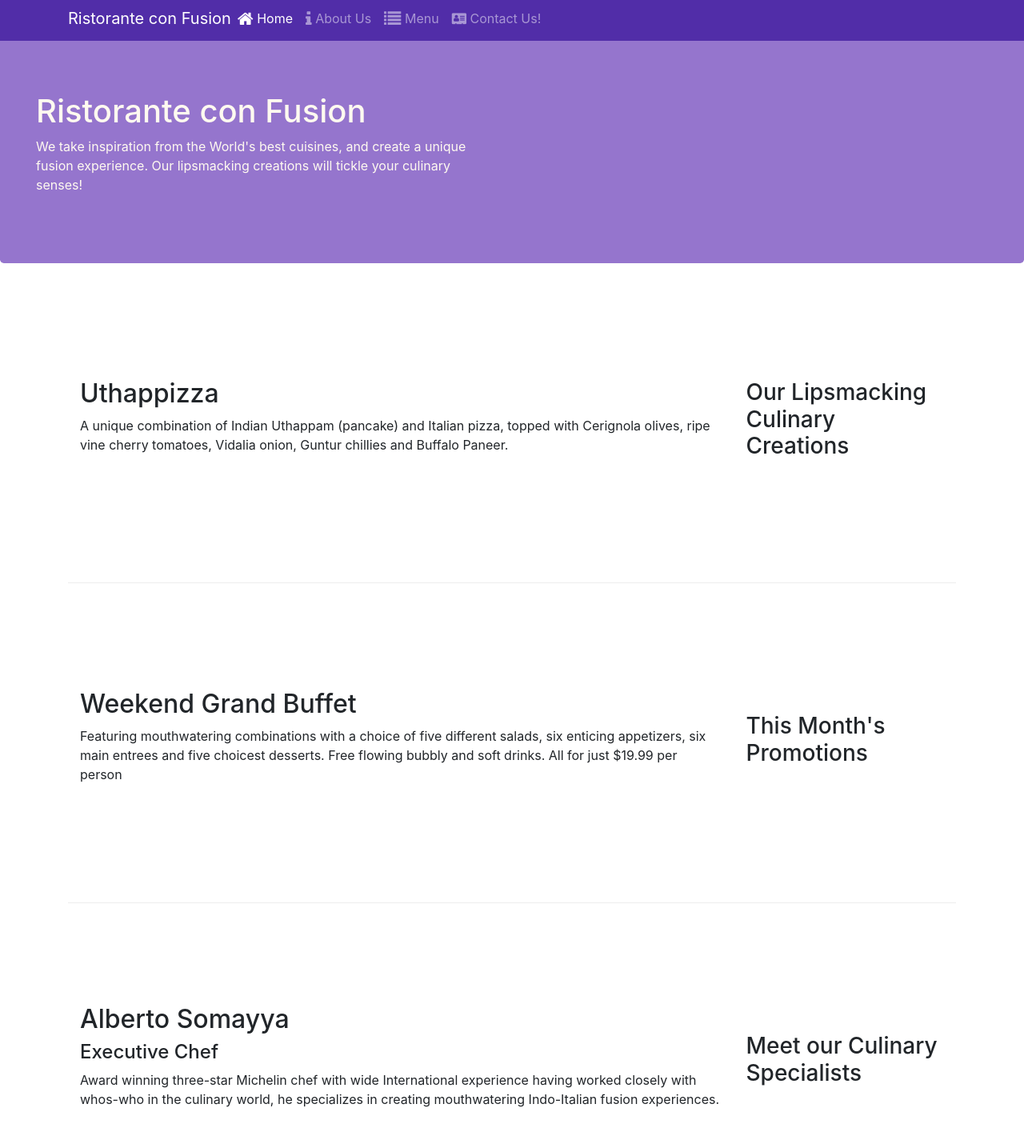
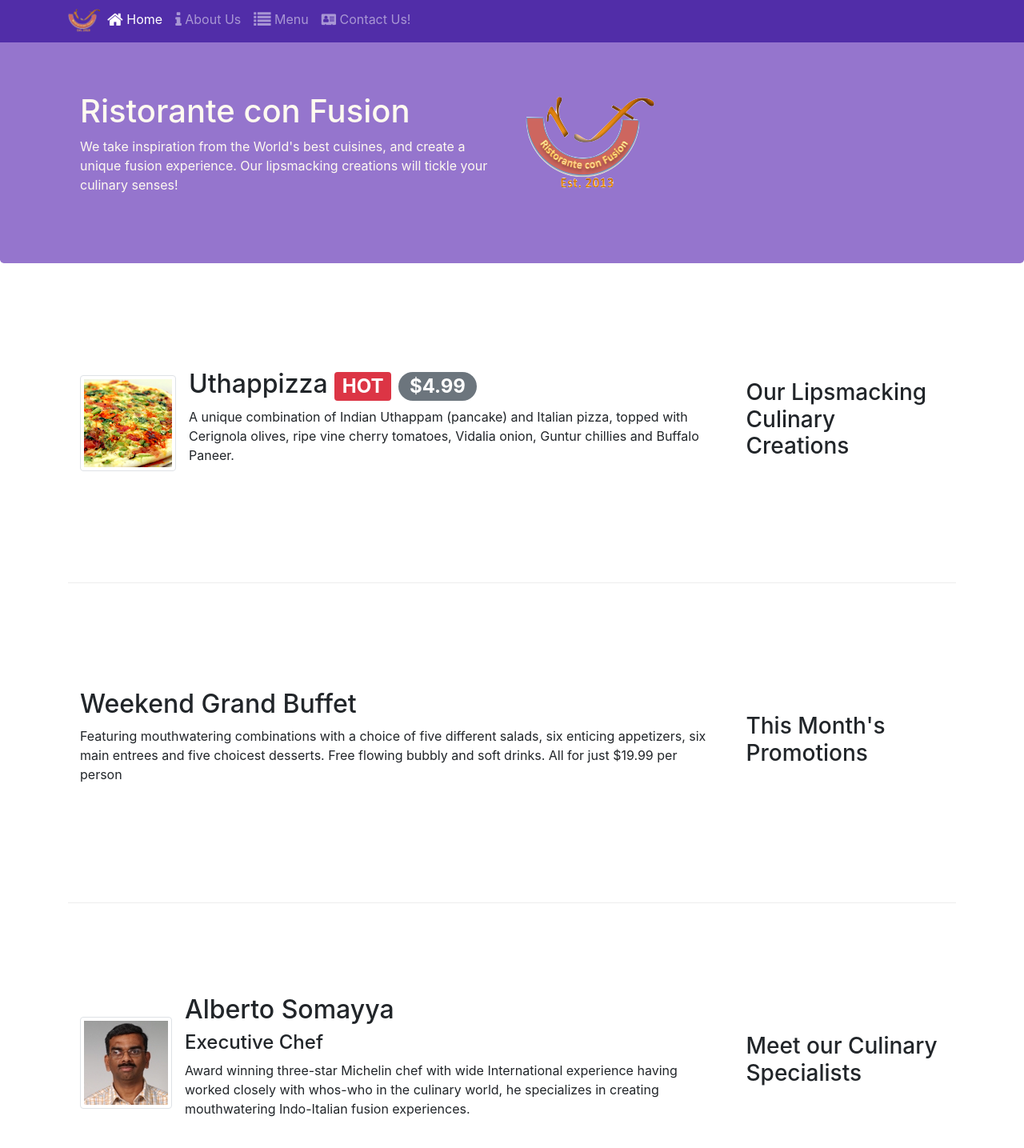
Before and after one commit to avi2801/git-test1, a website: page index.html in a window 1280 px wide. Shown: the part 5-1440 px from the top of the page at 80% size. Drawn offline with nearby package versions, Linux system fonts and the light colour scheme.

Commit message:
images and alert added

```diff
--- a/index.html
+++ b/index.html
@@ -21,7 +21,7 @@
             <button class="navbar-toggler" type="button" data-toggle="collapse" data-target="#Navbar">
                 <span class="navbar-toggler-icon"></span>
             </button>
-            <a class='navbar-brand mr-auto' href="#">Ristorante con Fusion</a>
+            <a class='navbar-brand mr-auto' href="#"><img src="img/logo.png" height="30" width="41" alt=""></a>
             <div class="collapse navbar-collapse" id="Navbar">
                 <ul class='navbar-nav mr-auto'>
                     <li class='nav-item active'><a class='nav-link' href="#"><span class="fa fa-home fa-lg"></span> Home</a></li>
@@ -34,14 +34,15 @@
     </nav>
 
     <header class='jumbotron'>
-        <div class='col-12 col-sm-6'>
-            <div>
-                <div>
+        <div class='container'>
+            <div class="row row-header">
+                <div class="col-12 col-sm-6">
                     <h1>Ristorante con Fusion</h1>
                     <p>We take inspiration from the World's best cuisines, and create a unique fusion experience. Our
                         lipsmacking creations will tickle your culinary senses!</p>
                 </div>
-                <div>
+                <div class="col-12 col-sm align-items-center">
+                  <img src="img/logo.png" alt="" class="img-fluid">
                 </div>
             </div>
         </div>
@@ -53,10 +54,18 @@
                 <h3>Our Lipsmacking Culinary Creations</h3>
             </div>
             <div class="col col-sm order-sm-first col-md">
-                <h2>Uthappizza</h2>
-                <p class='d-sm-block d-none'>A unique combination of Indian Uthappam (pancake) and Italian pizza, topped
-                    with Cerignola olives, ripe vine cherry tomatoes, Vidalia onion, Guntur chillies and Buffalo Paneer.
-                </p>
+                <div class="media">
+                    <img class="d-flex mr-3 img-thumbnail align-self-center"
+                            src="img/uthappizza.png" alt="Uthappizza">
+                    <div class="media-body">
+                        <h2 class="mt-0">Uthappizza  <span class="badge badge-danger">HOT</span>
+                            <span class="badge badge-pill badge-secondary">$4.99</span></h2>
+                        <p class="d-none d-sm-block">A unique combination of Indian Uthappam (pancake) and
+                            Italian pizza, topped with Cerignola olives, ripe vine
+                            cherry tomatoes, Vidalia onion, Guntur chillies and
+                            Buffalo Paneer.</p>
+                    </div>
+                </div>
             </div>
         </div>
 
@@ -78,11 +87,20 @@
                 <h3>Meet our Culinary Specialists</h3>
             </div>
             <div class="col col-sm order-sm-first col-md">
-                <h2>Alberto Somayya</h2>
-                <h4>Executive Chef</h4>
-                <p class='d-sm-block d-none'>Award winning three-star Michelin chef with wide International experience
-                    having worked closely with whos-who in the culinary world, he specializes in creating mouthwatering
-                    Indo-Italian fusion experiences. </p>
+                <div class="media">
+                    <img class="d-flex mr-3 img-thumbnail align-self-center"
+                            src="img/alberto.png" alt="Alberto Somayya">
+                    <div class="media-body">
+                        <h2 class="mt-0">Alberto Somayya</h2>
+                        <h4>Executive Chef</h4>
+                        <p class="d-none d-sm-block">Award winning three-star Michelin chef with wide
+                            International experience having worked closely with
+                            whos-who in the culinary world, he specializes in
+                            creating mouthwatering Indo-Italian fusion experiences.
+                            </p>
+                    </div>
+                </div>
+
             </div>
         </div>
     </div>
```
Also changed, not shown: aboutus.html (+8 -5 lines), contactus.html (+3 -2 lines), img/alberto.png (added), img/buffet.png (added), img/logo.png (added), img/uthappizza.png (added), 1 other file.
